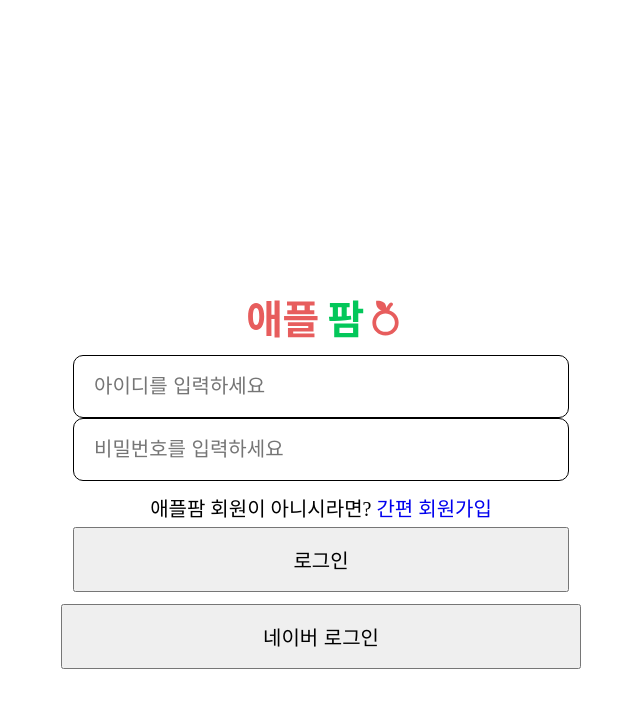
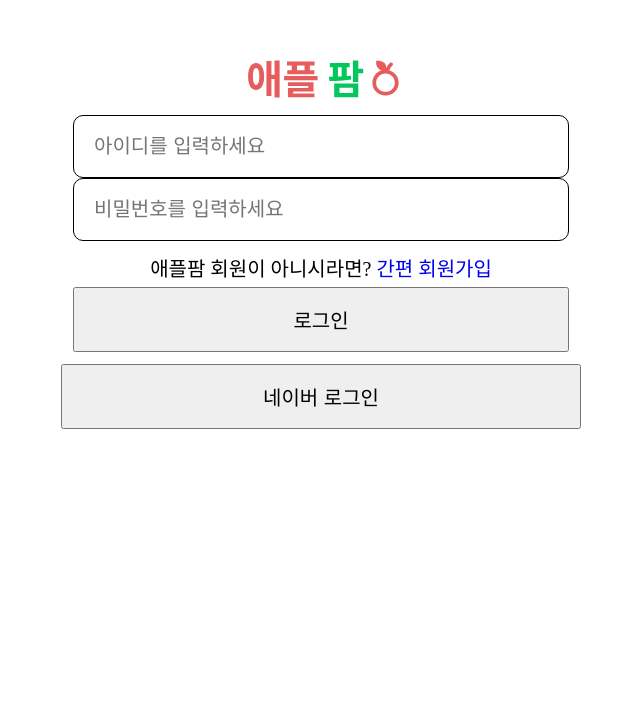
Before and after one commit to Farm-Apple/Apple_FE, a React (Vite) app: page /Login in a window 1280 px wide. Shown: the part 157-864 px from the top of the page, without its empty margins (319-959 px from the left). After the commit the page ends 800 px from the top, so only its background shows below. Built offline with nearby package versions, Linux system fonts and the light colour scheme; no server answers.

Commit message:
feat: login 기능구현 및 env 파일 추가

```diff
--- a/package.json
+++ b/package.json
@@ -10,6 +10,7 @@
     "preview": "vite preview"
   },
   "dependencies": {
+    "@types/node": "^20.8.10",
     "axios": "^1.5.1",
     "react": "^18.2.0",
     "react-dom": "^18.2.0",
--- a/src/api/auth/auth.ts
+++ b/src/api/auth/auth.ts
@@ -1,13 +1,24 @@
 import { instance } from '../auth/axiosInstance';
-interface FormData {
+interface SignUpData {
   email: string;
   password: string;
   name: string;
   nickname: string;
   phone: string;
+  address: string;
 }
-export const signUp = async (formdata: FormData) => {
-  const response = await instance.post('/users', formdata);
+interface LoginData {
+  email: string;
+  password: string;
+}
+
+export const signUp = async (formData: SignUpData) => {
+  const response = await instance.post('/users', formData);
   console.log(response.data);
   return response;
 };
+export const Login = async (loginData: LoginData) => {
+  const response = await instance.post('/login', loginData);
+  console.log(response.data);
+  return response;
+};
--- a/src/api/auth/axiosInstance.ts
+++ b/src/api/auth/axiosInstance.ts
@@ -1,5 +1,5 @@
 import axios from 'axios';
-const BASE_URL = 'https://familyfarm.co.kr';
+const BASE_URL = process.env.REACT_APP_BASE_URL;
 
 export const instance = axios.create({
   baseURL: BASE_URL,
--- a/src/page/Join/index.tsx
+++ b/src/page/Join/index.tsx
@@ -77,6 +77,7 @@
   const [passwordCheck, setPasswordCheck] = useState('');
   const [mismatch, setMismatch] = useState(false);
   const [success, setSuccess] = useState(true);
+  const [address, , onChangeAddress] = useInput('');
   const navigate = useNavigate();
 
   const onSubmit = useCallback(
@@ -89,6 +90,7 @@
           name: name,
           nickname: nickName,
           phone: phoneNumber,
+          address: address,
         });
         console.log(singUpData);
         if (singUpData.data.message === '이미 가입한 회원입니다.') {
@@ -101,7 +103,7 @@
         }
       }
     },
-    [mismatch, email, password, name, nickName, phoneNumber, navigate,]
+    [mismatch, email, password, name, nickName, phoneNumber, address, navigate]
   );
 
   const onChangePassword = useCallback(
@@ -207,6 +209,19 @@
                 required
               />
             </LabelWrapper>
+            <LabelWrapper>
+              <Label htmlFor='address'>
+                <span>주소</span>
+              </Label>
+              <Input
+                type='text'
+                id='address'
+                value={address}
+                onChange={onChangeAddress}
+                placeholder='도로명 주소'
+                required
+              />
+            </LabelWrapper>
             <Button type='submit'>회원가입</Button>
             {!success && <ErrorMsg msg={'중복된 이메일 입니다.'} />}
             {mismatch && <ErrorMsg msg={'비밀번호가 다릅니다.'} />}
--- a/src/page/Login/index.tsx
+++ b/src/page/Login/index.tsx
@@ -1,9 +1,12 @@
 import styled from 'styled-components';
 import Logo from '../../assets/images/Title.svg';
 import { Link } from 'react-router-dom';
+import useInput from '../../hook/useInput';
+import { useCallback } from 'react';
+import { Login } from '../../api/auth/auth';
 
 const LoginContainer = styled.section`
-  height: 100vw;
+  height: 100vh;
   display: flex;
   flex-direction: column;
   justify-content: center;
@@ -41,7 +44,16 @@
   gap: 0.8rem;
   width: 100%;
 `;
-
+const Label = styled.label`
+  & > span {
+    display: block;
+    text-align: left;
+    padding-bottom: 0.8rem;
+    font-size: 1.5rem;
+    font-weight: 700;
+    color: #ee6363;
+  }
+`;
 const Input = styled.input`
   width: 100%;
   border-style: none;
@@ -54,6 +66,22 @@
 `;
 
 function LoginPage() {
+  const [email, , onChangeEmail] = useInput('');
+  const [password, , onChangePassword] = useInput('');
+  console.log(email);
+  console.log(password);
+
+  const onSubmit = useCallback(
+    async (e: React.FormEvent<HTMLFormElement>) => {
+      e.preventDefault();
+      const loginData = await Login({
+        email: email,
+        password: password,
+      });
+      console.log(loginData);
+    },
+    [email, password]
+  );
   return (
     <>
       <LoginContainer>
@@ -62,23 +90,35 @@
         </header>
         <section>
           <h2 className='hidden'>로그인 섹션</h2>
-          <LoginForm>
+          <LoginForm onSubmit={onSubmit}>
             <IdPwWrapper>
               <IdWrapper>
-                <label>
-                  <Input type='text' placeholder='아이디를 입력하세요' />
-                </label>
+                <Label htmlFor='email'></Label>
+                <Input
+                  type='email'
+                  id='id'
+                  value={email}
+                  onChange={onChangeEmail}
+                  placeholder='아이디를 입력하세요'
+                  required
+                />
               </IdWrapper>
               <IdWrapper>
-                <label>
-                  <Input type='password' placeholder='비밀번호를 입력하세요' />
-                </label>
+                <Label htmlFor='password'></Label>
+                <Input
+                  type='password'
+                  id='password'
+                  value={password}
+                  onChange={onChangePassword}
+                  placeholder='비밀번호를 입력하세요'
+                  required
+                />
               </IdWrapper>
             </IdPwWrapper>
             <JoinWrapper>
-              애플팜 회원이 아니시라면? <Link to=''>간편 회원가입</Link>
+              애플팜 회원이 아니시라면? <Link to='/join'>간편 회원가입</Link>
             </JoinWrapper>
-            <Button>로그인</Button>
+            <Button type='submit'>로그인</Button>
           </LoginForm>
           <ButtonWrapper>
             <Button>네이버 로그인</Button>
```
Also changed, not shown: 2 other files (tests, documents, lock files or other folders).
